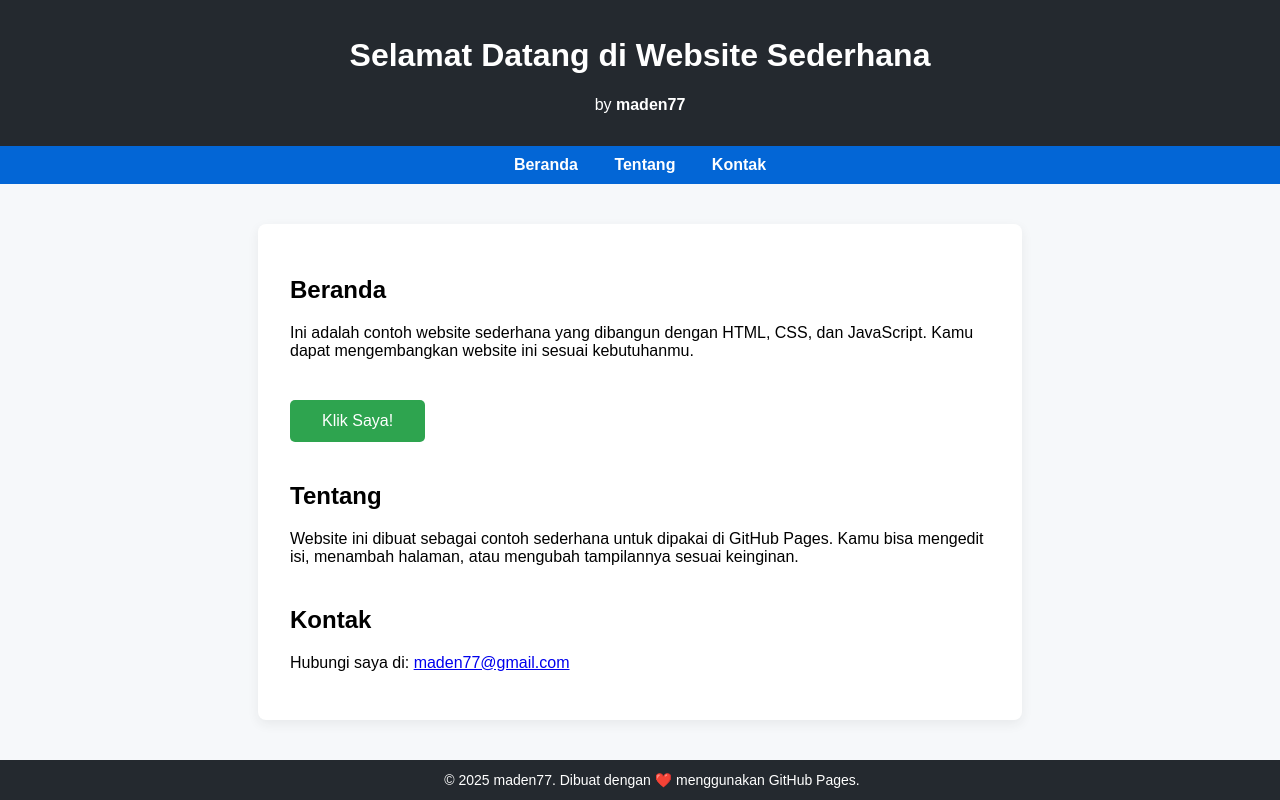
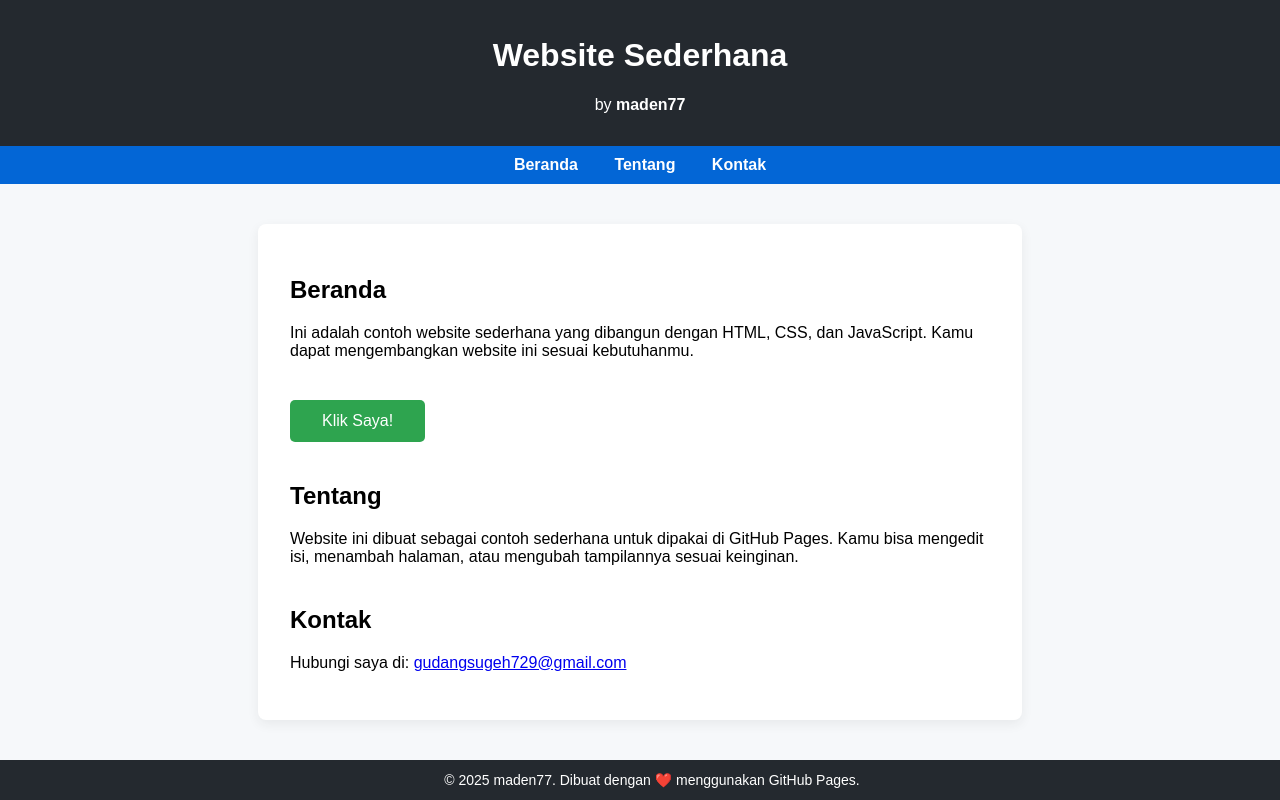
Before and after one commit to maden77/maden77.github.io, a plain HTML site: page index.html in a window 1280 px wide. Drawn offline with Linux system fonts and the light colour scheme.

Commit message:
Update index.html

```diff
--- a/index.html
+++ b/index.html
@@ -67,7 +67,7 @@
 </head>
 <body>
   <header>
-    <h1>Selamat Datang di Website Sederhana</h1>
+    <h1>Website Sederhana</h1>
     <p>by <strong>maden77</strong></p>
   </header>
   <nav>
@@ -87,7 +87,7 @@
     </section>
     <section id="kontak" style="margin-top:40px;">
       <h2>Kontak</h2>
-      <p>Hubungi saya di: <a href="mailto:maden77@gmail.com">maden77@gmail.com</a></p>
+      <p>Hubungi saya di: <a href="mailto: gudangsugeh729@gmail.com">gudangsugeh729@gmail.com</a></p>
     </section>
   </main>
   <footer>
```
